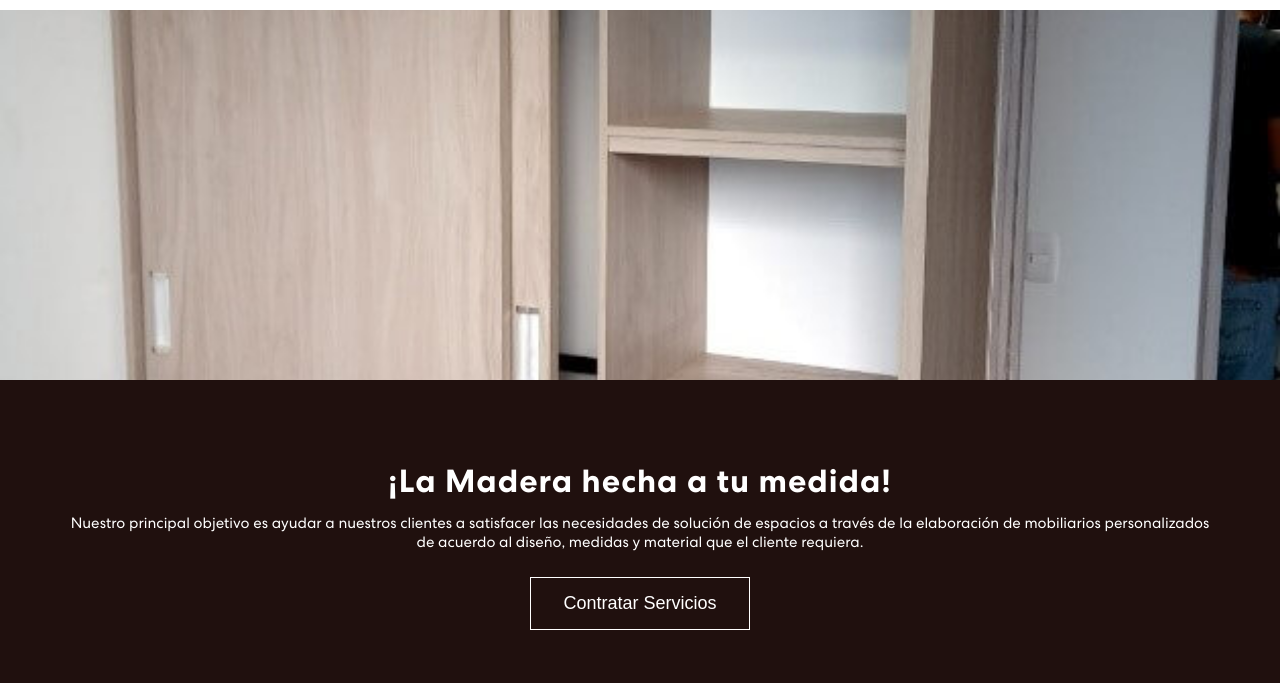
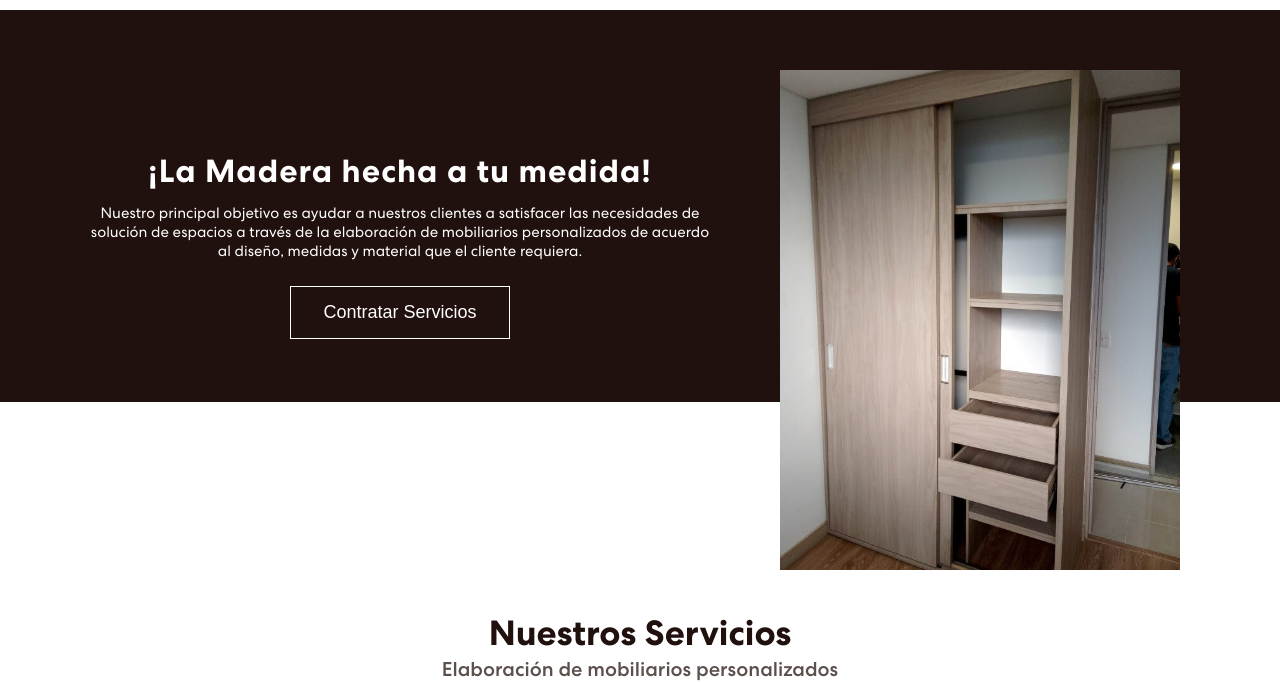
Before and after one commit to josdavidh/enmadera, a plain HTML site: page index.html in a window 1280 px wide. Shown: the part 120-803 px from the top of the page. Drawn offline with Linux system fonts and the light colour scheme; files whose address does not match are found by name.

Commit message:
se realiza el diseño desktop del banner principal

```diff
--- a/css/styles.css
+++ b/css/styles.css
@@ -281,6 +281,8 @@ nav.container{
 
 .header__main {
   background-color: var(--darkBrown);
+  max-width: 1650px;
+  margin: 0 auto;
 }
 
 .header__texts {
@@ -310,6 +312,32 @@ nav.container{
   z-index: 1;
   margin-top: 25px;
 }
+
+@media (min-width:768px){
+
+  .header__main {
+    display: flex;
+    padding: 60px 20px 0 20px;
+    justify-content: space-between;
+    align-items: flex-start;
+
+    background-image: linear-gradient(to bottom,
+    var(--darkBrown) 70%, #fff 70%);
+  }
+
+  .header__main::before{
+    margin-right: 80px;
+    width: 30%;
+    min-width: 400px;
+    height: 500px;
+    order: 1;
+  }
+
+  .header__texts {
+    width: 50%;
+  }
+}
+
 
 /* Servicios */
 .services{
```
